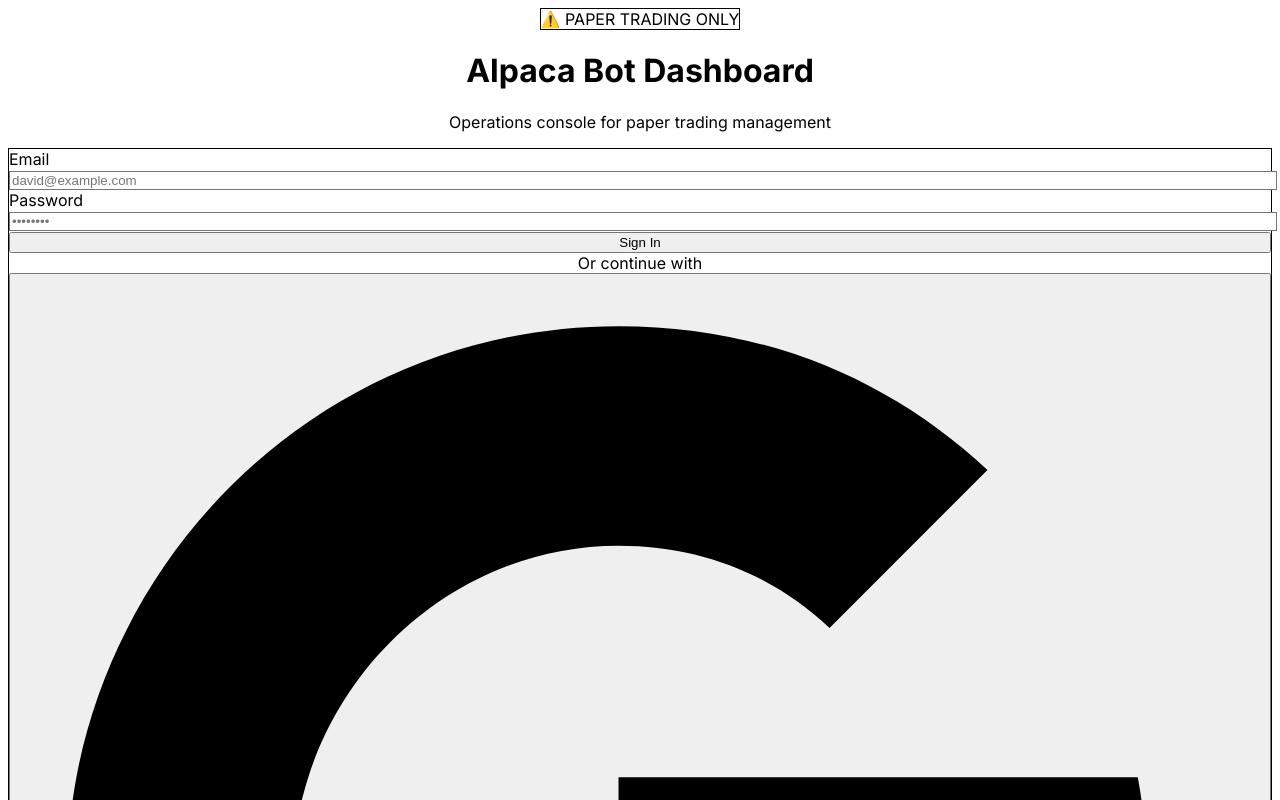
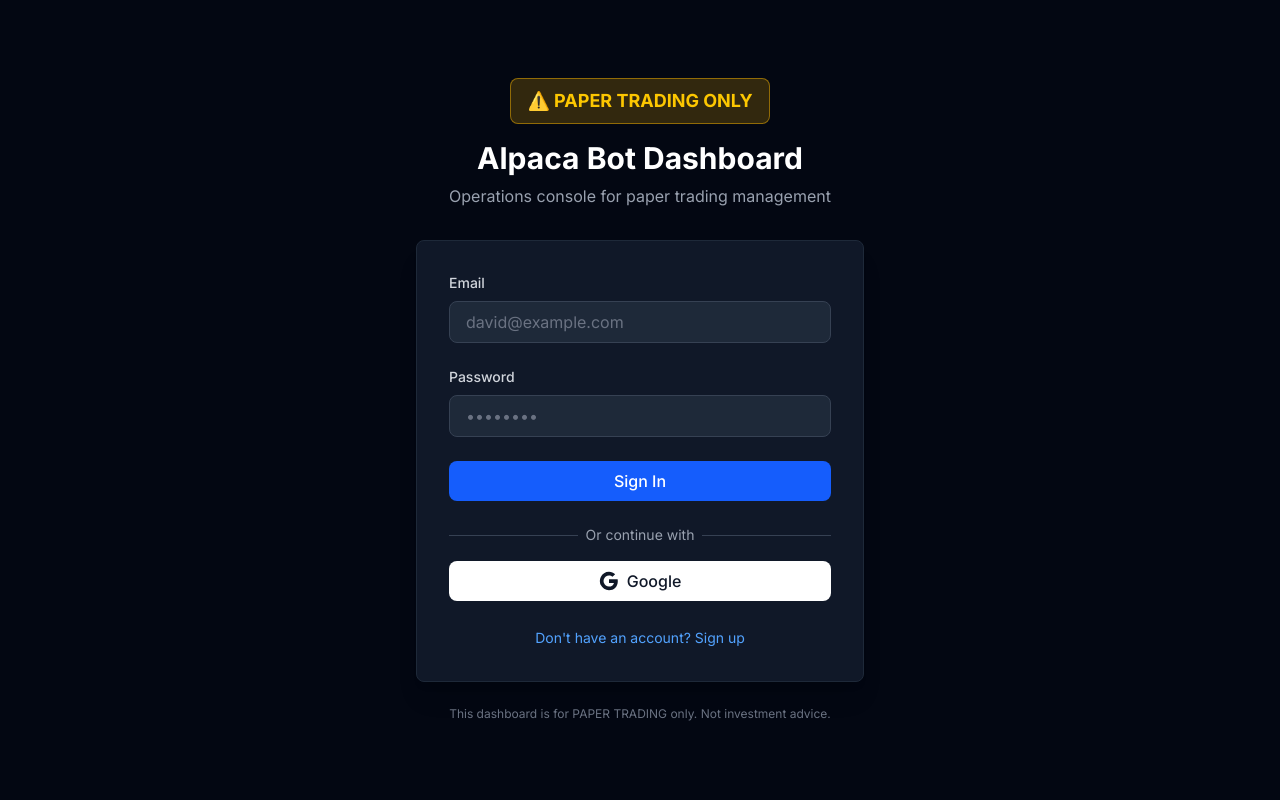
Before and after one commit to rezolve/trading-bot-dashboard, a Next.js app: page /login in a window 1280 px wide. Shown: the top 800 px of the page. Built offline with nearby package versions, Linux system fonts and the light colour scheme; no server answers.

Commit message:
Fix Tailwind v4 CSS and revert Overview title
Co-authored-by: dve3413 <dve3413@gmail.com>

```diff
--- a/app/dashboard/layout.tsx
+++ b/app/dashboard/layout.tsx
@@ -16,7 +16,7 @@ import Link from 'next/link';
 import { cn } from '@/lib/utils';
 
 const navigation = [
-  { name: 'Overview', href: '/dashboard', icon: LayoutDashboard },
+  { name: 'NEW Overview', href: '/dashboard', icon: LayoutDashboard },
   { name: 'Positions', href: '/dashboard/positions', icon: TrendingUp },
   { name: 'Orders', href: '/dashboard/orders', icon: Receipt },
   { name: 'Trade Desk', href: '/dashboard/trade-desk', icon: ListOrdered },
--- a/app/globals.css
+++ b/app/globals.css
@@ -1,6 +1,4 @@
-@tailwind base;
-@tailwind components;
-@tailwind utilities;
+@import "tailwindcss";
 
 @layer base {
   :root {
@@ -11,12 +9,6 @@
   .dark {
     --background: 222.2 84% 4.9%;
     --foreground: 210 40% 98%;
-  }
-}
-
-@layer utilities {
-  .text-balance {
-    text-wrap: balance;
   }
 }
 
```
